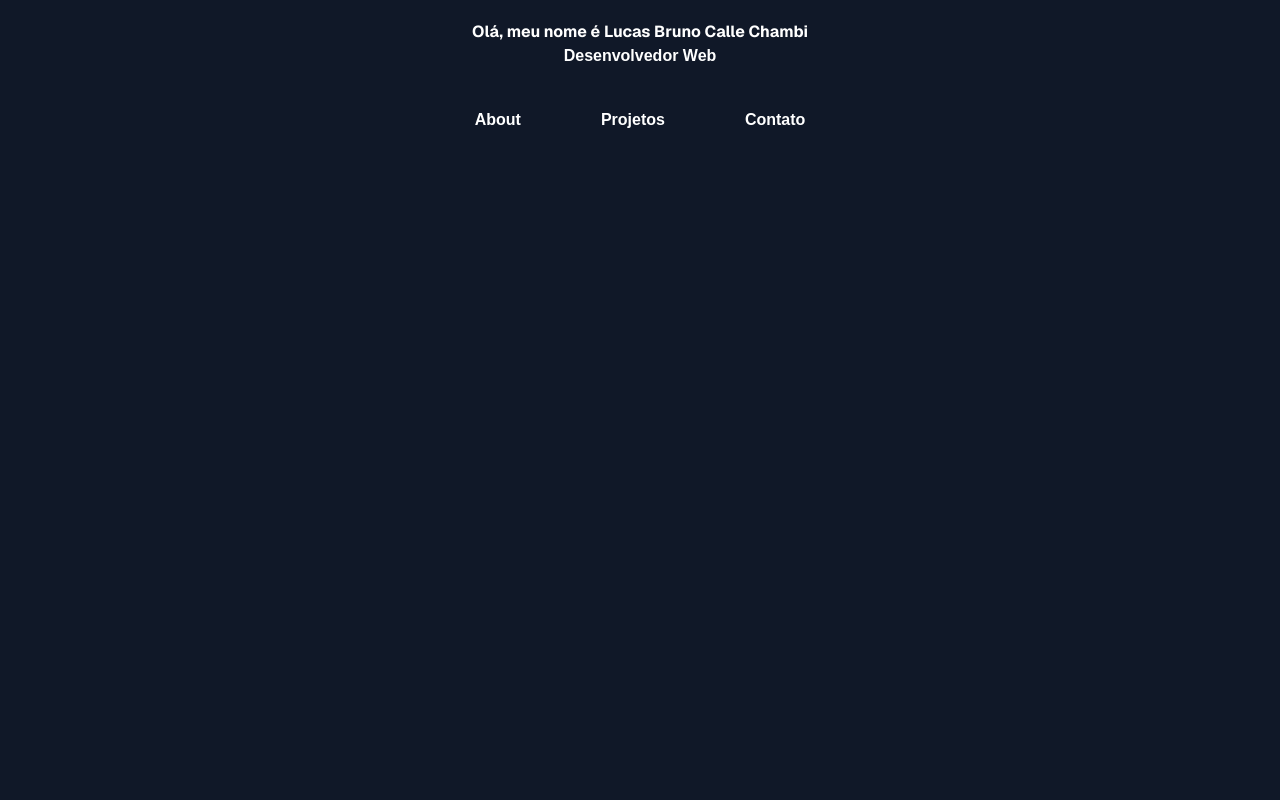
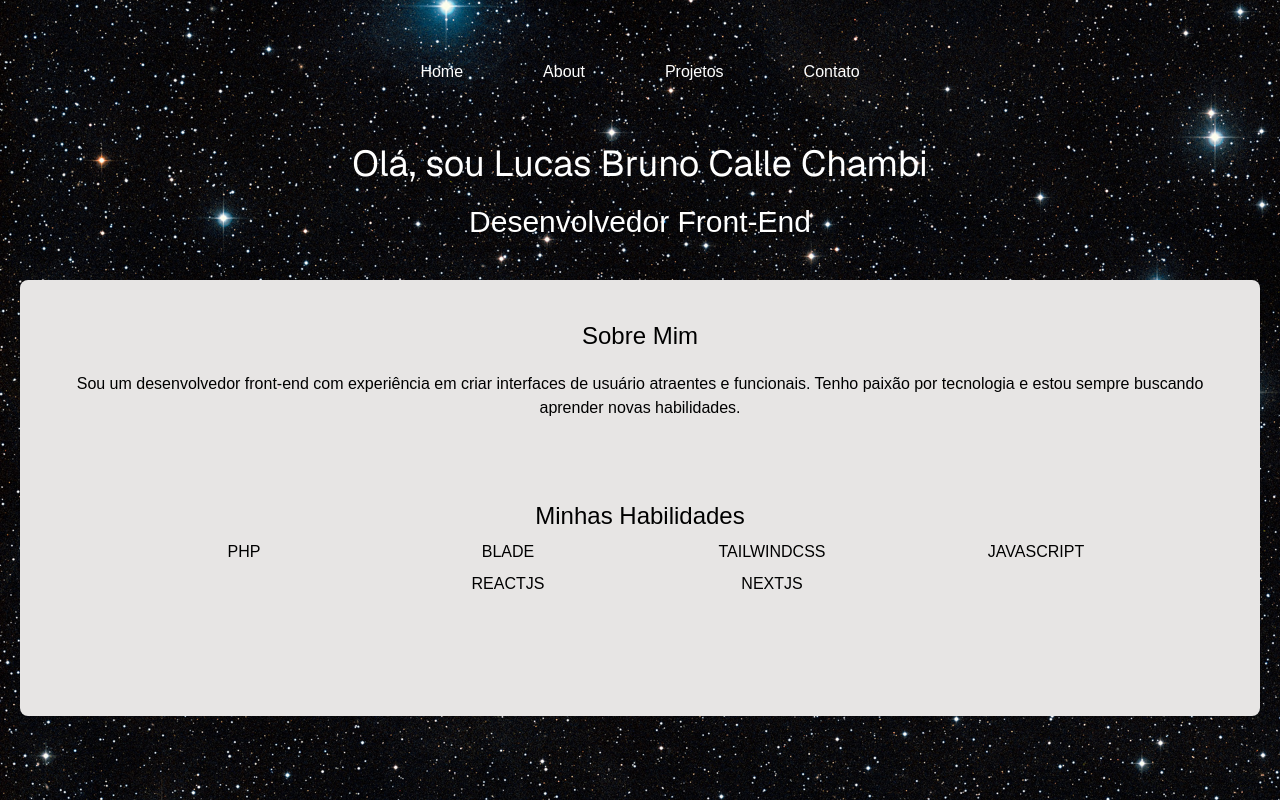
Before and after one commit to LucasChambi/portfolio-lucas-chambi, a Next.js app: page / in a window 1280 px wide. Built offline with nearby package versions, Linux system fonts and the light colour scheme.

Commit message:
Criando portfolio

```diff
--- a/src/app/page.tsx
+++ b/src/app/page.tsx
@@ -1,15 +1,33 @@
 
 export default function Home() {
   return (
-    <div className="p-5 font-bold text-white min-h-screen bg-gray-900">
-      <h1 className="text-center font-sans">Olá, meu nome é Lucas Bruno Calle Chambi</h1>
-      <p className="text-center">Desenvolvedor Web</p>
+    <div className="p-5 text-white min-h-screen bg-zinc-800 bg-[url(/space-universo.jpg)] bg-cover">
+      <header className="m-10 text-center mb-10">
+        <a href="#home" className="m-10">Home</a>
+        <a href="#about" className="m-10" >About</a>
+        <a href="#projetos" className="m-10">Projetos</a>
+        <a href="#contato" className="m-10">Contato</a>
+        <div className="mb-15"></div>
+        <h1 className="text-center font-sans text-4xl mb-5">Olá, sou Lucas Bruno Calle Chambi</h1>
+        <p className="text-center text-3xl">Desenvolvedor Front-End</p>
+      </header>
 
-      <div className="m-10 text-center ">
-      <a href="#" className="m-10" >About</a>
-      <a href="#" className="m-10">Projetos</a>
-      <a href="#" className="m-10">Contato</a>
-      </div>
+      <main className="bg-stone-200 border-b-gray-950 p-10 rounded-lg text-black">
+        <section id="#about" className="mb-20">
+          <h2 className="text-2xl mb-5 text-center">Sobre Mim</h2>
+          <p className="text-center">Sou um desenvolvedor front-end com experiência em criar interfaces de usuário atraentes e funcionais. Tenho paixão por tecnologia e estou sempre buscando aprender novas habilidades.</p>
+          <div className="mb-20"></div>
+          <h2 className="text-2xl text-center">Minhas Habilidades</h2>
+          <div className="flex flex-row text-center mt-2 flex-wrap justify-center gap-2">
+            <div className="basis-64">PHP</div>
+            <div className="basis-64">BLADE</div>
+            <div className="basis-64">TAILWINDCSS</div>
+            <div className="basis-64">JAVASCRIPT</div>
+            <div className="basis-64">REACTJS</div>
+            <div className="basis-64">NEXTJS</div>
+          </div>
+        </section>
+      </main>
     </div>
   );
 }
```
Also changed, not shown: public/space-universo.jpg (added).
